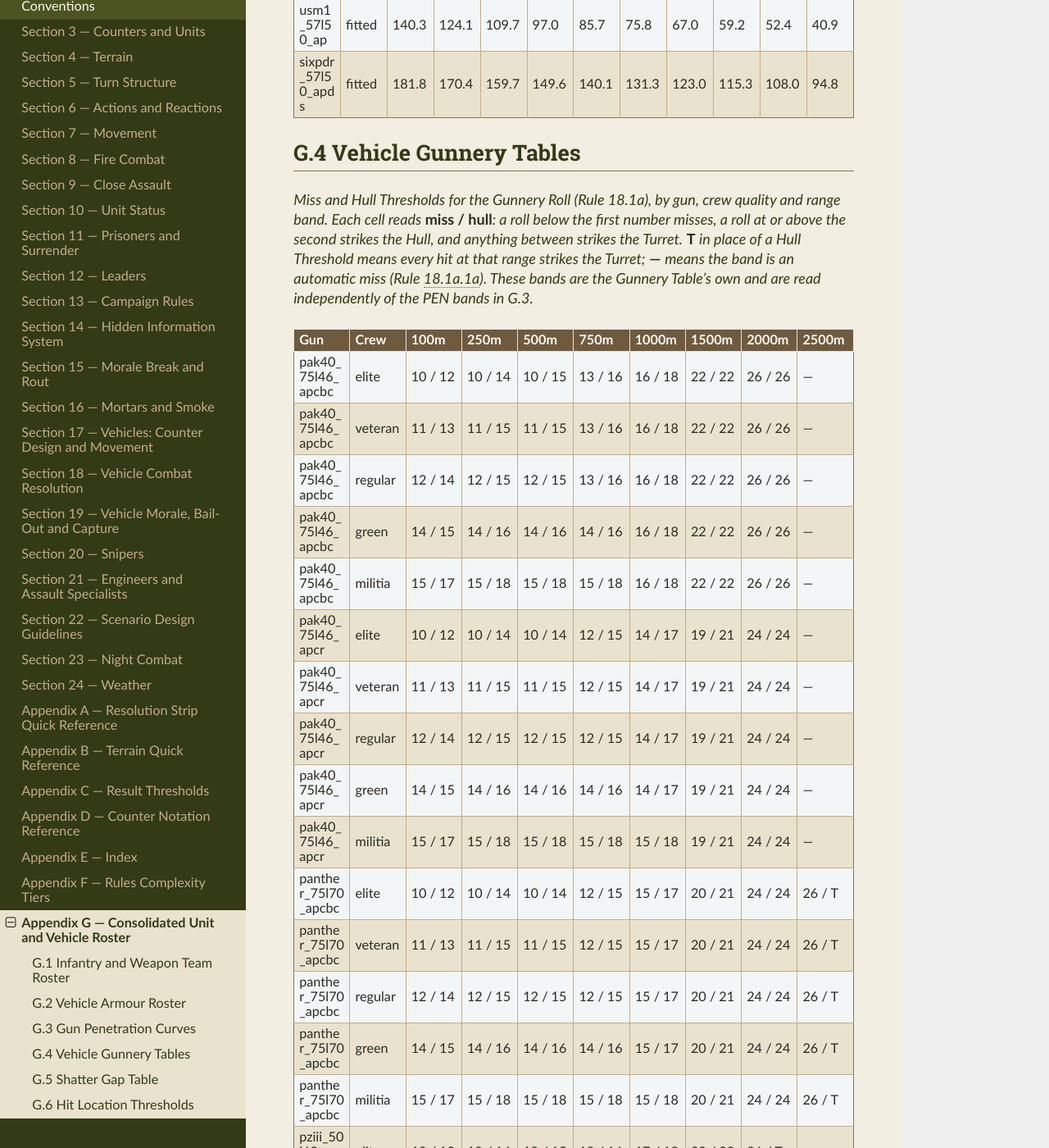
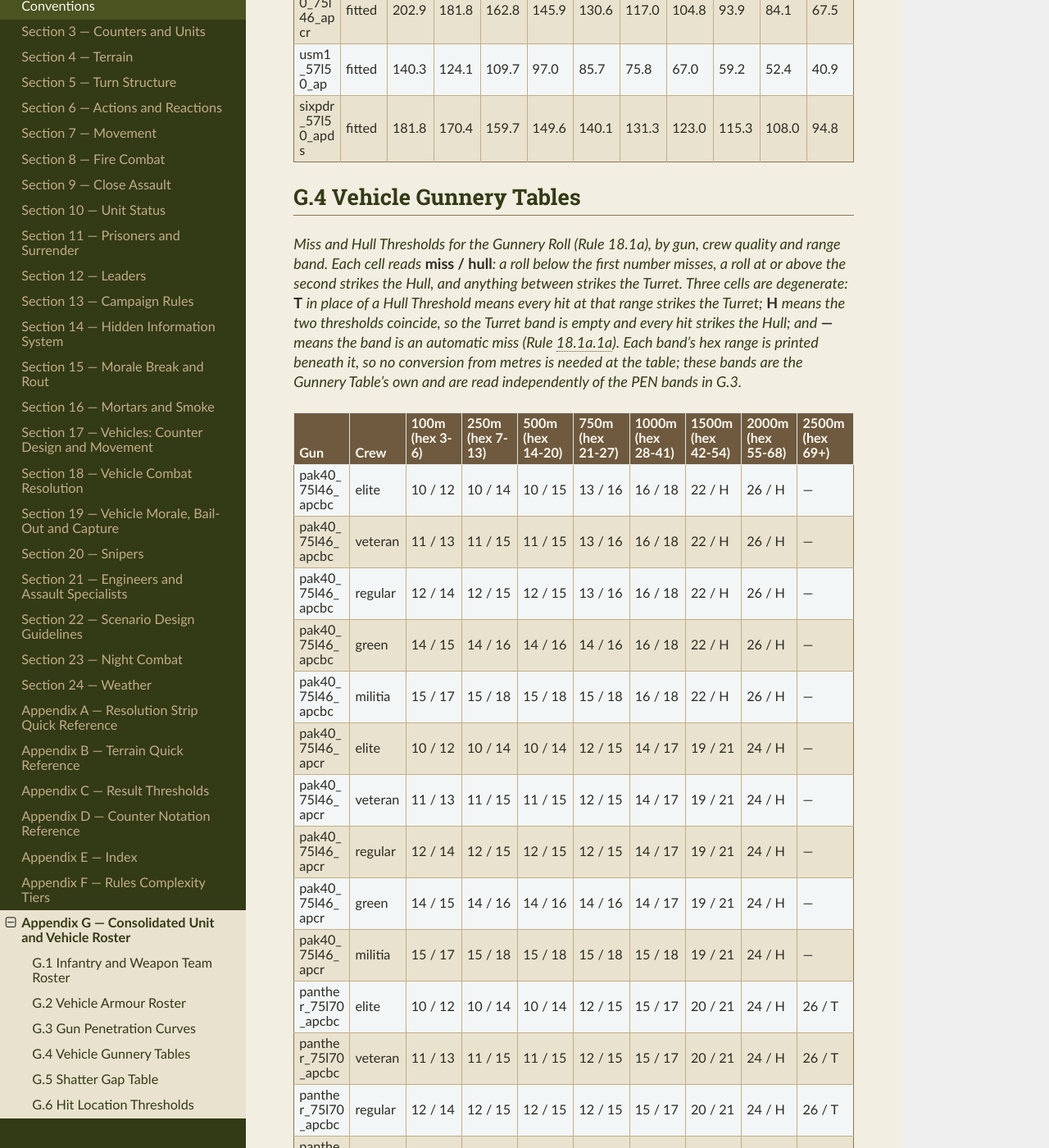
Before and after one commit to spugnoid/wdr-wargame, a Sphinx documentation site: the page built from docs/source/appendix_g__consolidated_roster.rst, in a window 1280 px wide and 1400 px high, scrolled down 10275 px. Shown: the whole window at 82% size. Built offline with Sphinx 7.4.7 and the Read the Docs theme 3.1.0, drawn with Linux system fonts in a browser that asks for light colours; some of the changed text lies outside the part shown.

Commit message:
Make the vehicle tables usable: hex ranges, a sub-100m band, 80 cell forms
A playtest ran a full tank engagement and stopped on its first shot, twice.
Both causes were mine.

- No rule anywhere converted hexes to metres. The map is in hexes (2.3.1),
  Appendices G.3 and G.4 are in metres, Rule 18.12 quotes yards, and
  17.3.1/18.1a.3 said only "the actual range". Every vehicle shot needs
  this. Both rules now give the conversion, and both generated tables
  print each band's hex range beneath the metre figure, so nothing has to
  be converted at the table at all.
- The Gunnery Table's shortest band is 100m, about 2.7 hexes, so ranges of
  1 and 2 hexes -- the commonest tank ranges on a tactical map -- had no
  row and 18.1a.3's "next lower band" pointed at nothing. It now clamps to
  the shortest printed band, matching what 17.3.1 already does for PEN.
- G.4's legend defined three cell forms and the table contained four. 55
  cells had the two thresholds equal, meaning the Turret band is empty and
  every hit strikes the Hull -- undocumented, and the opposite of the 25
  cells where a missing Hull Threshold means every hit strikes the Turret.
  Both are now labelled, H and T.

Worth a look: those two encodings collide. At 2000m the 75mm KwK40 reads
26 / H (all hull) while the lighter 50mm KwK39 reads 26 / T (all turret),
with nothing physical distinguishing them, and 18.1a.1a's stated intent is
that extreme range should present the turret. That is a model question in
the pipeline, not a presentation one, so it is documented rather than
changed.

sphinx -W clean.

Co-Authored-By: Claude Opus 5 <noreply@anthropic.com>
Claude-Session: https://claude.ai/code/session_015yXELFrfaqQ4wwWFdrsDSf

```diff
--- a/docs/source/appendix_g__consolidated_roster.rst
+++ b/docs/source/appendix_g__consolidated_roster.rst
@@ -1258,16 +1258,26 @@ the ammunition nature actually fired.*
 
    * - **Gun**
      - **Confidence**
-     - **0m**
-     - **250m**
-     - **500m**
-     - **750m**
-     - **1000m**
-     - **1250m**
-     - **1500m**
-     - **1750m**
-     - **2000m**
-     - **2500m**
+     - **0m
+       (hex 1-6)**
+     - **250m
+       (hex 7-13)**
+     - **500m
+       (hex 14-20)**
+     - **750m
+       (hex 21-27)**
+     - **1000m
+       (hex 28-34)**
+     - **1250m
+       (hex 35-41)**
+     - **1500m
+       (hex 42-47)**
+     - **1750m
+       (hex 48-54)**
+     - **2000m
+       (hex 55-68)**
+     - **2500m
+       (hex 69+)**
    * - pziv_75l48_apcbc
      - fitted
      - 137.8
@@ -1467,10 +1477,13 @@ G.4  Vehicle Gunnery Tables
 *Miss and Hull Thresholds for the Gunnery Roll (Rule 18.1a), by gun, crew
 quality and range band. Each cell reads* **miss / hull**\ *: a roll below the
 first number misses, a roll at or above the second strikes the Hull, and
-anything between strikes the Turret.* **T** *in place of a Hull Threshold
-means every hit at that range strikes the Turret;* **—** *means the band is
-an automatic miss (Rule 18.1a.1a). These bands are the Gunnery Table's own
-and are read independently of the PEN bands in G.3.*
+anything between strikes the Turret. Three cells are degenerate:* **T** *in
+place of a Hull Threshold means every hit at that range strikes the Turret;*
+**H** *means the two thresholds coincide, so the Turret band is empty and
+every hit strikes the Hull; and* **—** *means the band is an automatic miss
+(Rule 18.1a.1a). Each band's hex range is printed beneath it, so no
+conversion from metres is needed at the table; these bands are the Gunnery
+Table's own and are read independently of the PEN bands in G.3.*
 
 .. list-table::
    :header-rows: 1
@@ -1479,13 +1492,21 @@ and are read independently of the PEN bands in G.3.*
    * - **Gun**
      - **Crew**
      - **100m**
+       (hex 3-6)
      - **250m**
+       (hex 7-13)
      - **500m**
+       (hex 14-20)
      - **750m**
+       (hex 21-27)
      - **1000m**
+       (hex 28-41)
      - **1500m**
+       (hex 42-54)
      - **2000m**
+       (hex 55-68)
      - **2500m**
+       (hex 69+)
    * - pak40_75l46_apcbc
      - elite
      - 10 / 12
@@ -1493,8 +1514,8 @@ and are read independently of the PEN bands in G.3.*
      - 10 / 15
      - 13 / 16
      - 16 / 18
-     - 22 / 22
-     - 26 / 26
+     - 22 / H
+     - 26 / H
      - —
    * - pak40_75l46_apcbc
      - veteran
@@ -1503,8 +1524,8 @@ and are read independently of the PEN bands in G.3.*
      - 11 / 15
      - 13 / 16
      - 16 / 18
-     - 22 / 22
-     - 26 / 26
+     - 22 / H
+     - 26 / H
      - —
    * - pak40_75l46_apcbc
      - regular
@@ -1513,8 +1534,8 @@ and are read independently of the PEN bands in G.3.*
      - 12 / 15
      - 13 / 16
      - 16 / 18
-     - 22 / 22
-     - 26 / 26
+     - 22 / H
+     - 26 / H
      - —
    * - pak40_75l46_apcbc
      - green
@@ -1523,8 +1544,8 @@ and are read independently of the PEN bands in G.3.*
      - 14 / 16
      - 14 / 16
      - 16 / 18
-     - 22 / 22
-     - 26 / 26
+     - 22 / H
+     - 26 / H
      - —
    * - pak40_75l46_apcbc
      - militia
@@ -1533,8 +1554,8 @@ and are read independently of the PEN bands in G.3.*
      - 15 / 18
      - 15 / 18
      - 16 / 18
-     - 22 / 22
-     - 26 / 26
+     - 22 / H
+     - 26 / H
      - —
    * - pak40_75l46_apcr
      - elite
@@ -1544,7 +1565,7 @@ and are read independently of the PEN bands in G.3.*
      - 12 / 15
      - 14 / 17
      - 19 / 21
-     - 24 / 24
+     - 24 / H
      - —
    * - pak40_75l46_apcr
      - veteran
@@ -1554,7 +1575,7 @@ and are read independently of the PEN bands in G.3.*
      - 12 / 15
      - 14 / 17
      - 19 / 21
-     - 24 / 24
+     - 24 / H
      - —
    * - pak40_75l46_apcr
      - regular
@@ -1564,7 +1585,7 @@ and are read independently of the PEN bands in G.3.*
      - 12 / 15
      - 14 / 17
      - 19 / 21
-     - 24 / 24
+     - 24 / H
      - —
    * - pak40_75l46_apcr
      - green
@@ -1574,7 +1595,7 @@ and are read independently of the PEN bands in G.3.*
      - 14 / 16
      - 14 / 17
      - 19 / 21
-     - 24 / 24
+     - 24 / H
      - —
    * - pak40_75l46_apcr
      - militia
@@ -1584,7 +1605,7 @@ and are read independently of the PEN bands in G.3.*
      - 15 / 18
      - 15 / 18
      - 19 / 21
-     - 24 / 24
+     - 24 / H
      - —
    * - panther_75l70_apcbc
      - elite
@@ -1594,7 +1615,7 @@ and are read independently of the PEN bands in G.3.*
      - 12 / 15
      - 15 / 17
      - 20 / 21
-     - 24 / 24
+     - 24 / H
      - 26 / T
    * - panther_75l70_apcbc
      - veteran
@@ -1604,7 +1625,7 @@ and are read independently of the PEN bands in G.3.*
      - 12 / 15
      - 15 / 17
      - 20 / 21
-     - 24 / 24
+     - 24 / H
      - 26 / T
    * - panther_75l70_apcbc
      - regular
@@ -1614,7 +1635,7 @@ and are read independently of the PEN bands in G.3.*
      - 12 / 15
      - 15 / 17
      - 20 / 21
-     - 24 / 24
+     - 24 / H
      - 26 / T
    * - panther_75l70_apcbc
      - green
@@ -1624,7 +1645,7 @@ and are read independently of the PEN bands in G.3.*
      - 14 / 16
      - 15 / 17
      - 20 / 21
-     - 24 / 24
+     - 24 / H
      - 26 / T
    * - panther_75l70_apcbc
      - militia
@@ -1634,7 +1655,7 @@ and are read independently of the PEN bands in G.3.*
      - 15 / 18
      - 15 / 18
      - 20 / 21
-     - 24 / 24
+     - 24 / H
      - 26 / T
    * - pziii_50l60_apcbc
      - elite
@@ -1694,7 +1715,7 @@ and are read independently of the PEN bands in G.3.*
      - 14 / 16
      - 17 / 19
      - 22 / 23
-     - 26 / 26
+     - 26 / H
      - —
    * - pziv_75l48_apcbc
      - veteran
@@ -1704,7 +1725,7 @@ and are read independently of the PEN bands in G.3.*
      - 14 / 16
      - 17 / 19
      - 22 / 23
-     - 26 / 26
+     - 26 / H
      - —
    * - pziv_75l48_apcbc
      - regular
@@ -1714,7 +1735,7 @@ and are read independently of the PEN bands in G.3.*
      - 14 / 16
      - 17 / 19
      - 22 / 23
-     - 26 / 26
+     - 26 / H
      - —
    * - pziv_75l48_apcbc
      - green
@@ -1724,7 +1745,7 @@ and are read independently of the PEN bands in G.3.*
      - 14 / 16
      - 17 / 19
      - 22 / 23
-     - 26 / 26
+     - 26 / H
      - —
    * - pziv_75l48_apcbc
      - militia
@@ -1734,7 +1755,7 @@ and are read independently of the PEN bands in G.3.*
      - 15 / 18
      - 17 / 19
      - 22 / 23
-     - 26 / 26
+     - 26 / H
      - —
    * - seventeenpdr_76l55_apcbc
      - elite
@@ -1744,7 +1765,7 @@ and are read independently of the PEN bands in G.3.*
      - 12 / 16
      - 15 / 17
      - 20 / 21
-     - 24 / 24
+     - 24 / H
      - 26 / T
    * - seventeenpdr_76l55_apcbc
      - veteran
@@ -1754,7 +1775,7 @@ and are read independently of the PEN bands in G.3.*
      - 12 / 16
      - 15 / 17
      - 20 / 21
-     - 24 / 24
+     - 24 / H
      - 26 / T
    * - seventeenpdr_76l55_apcbc
      - regular
@@ -1764,7 +1785,7 @@ and are read independently of the PEN bands in G.3.*
      - 12 / 16
      - 15 / 17
      - 20 / 21
-     - 24 / 24
+     - 24 / H
      - 26 / T
    * - seventeenpdr_76l55_apcbc
      - green
@@ -1774,7 +1795,7 @@ and are read independently of the PEN bands in G.3.*
      - 14 / 16
      - 15 / 17
      - 20 / 21
-     - 24 / 24
+     - 24 / H
      - 26 / T
    * - seventeenpdr_76l55_apcbc
      - militia
@@ -1784,7 +1805,7 @@ and are read independently of the PEN bands in G.3.*
      - 15 / 18
      - 15 / 18
      - 20 / 21
-     - 24 / 24
+     - 24 / H
      - 26 / T
    * - seventeenpdr_76l55_apds
      - elite
@@ -1843,7 +1864,7 @@ and are read independently of the PEN bands in G.3.*
      - 13 / 16
      - 17 / 18
      - 20 / 21
-     - 26 / 26
+     - 26 / H
      - —
      - —
    * - sherman75_m61_apc
@@ -1853,7 +1874,7 @@ and are read independently of the PEN bands in G.3.*
      - 13 / 16
      - 17 / 18
      - 20 / 21
-     - 26 / 26
+     - 26 / H
      - —
      - —
    * - sherman75_m61_apc
@@ -1863,7 +1884,7 @@ and are read independently of the PEN bands in G.3.*
      - 13 / 16
      - 17 / 18
      - 20 / 21
-     - 26 / 26
+     - 26 / H
      - —
      - —
    * - sherman75_m61_apc
@@ -1873,7 +1894,7 @@ and are read independently of the PEN bands in G.3.*
      - 14 / 16
      - 17 / 18
      - 20 / 21
-     - 26 / 26
+     - 26 / H
      - —
      - —
    * - sherman75_m61_apc
@@ -1883,7 +1904,7 @@ and are read independently of the PEN bands in G.3.*
      - 15 / 18
      - 17 / 18
      - 20 / 21
-     - 26 / 26
+     - 26 / H
      - —
      - —
    * - sherman76_m62_apc
@@ -1995,7 +2016,7 @@ and are read independently of the PEN bands in G.3.*
      - 13 / 16
      - 17 / 18
      - 21 / 22
-     - 24 / 24
+     - 24 / H
    * - sixpdr_57l50_apds
      - veteran
      - 11 / 13
@@ -2005,7 +2026,7 @@ and are read independently of the PEN bands in G.3.*
      - 13 / 16
      - 17 / 18
      - 21 / 22
-     - 24 / 24
+     - 24 / H
    * - sixpdr_57l50_apds
      - regular
      - 12 / 14
@@ -2015,7 +2036,7 @@ and are read independently of the PEN bands in G.3.*
      - 13 / 16
      - 17 / 18
      - 21 / 22
-     - 24 / 24
+     - 24 / H
    * - sixpdr_57l50_apds
      - green
      - 14 / 15
@@ -2025,7 +2046,7 @@ and are read independently of the PEN bands in G.3.*
      - 14 / 16
      - 17 / 18
      - 21 / 22
-     - 24 / 24
+     - 24 / H
    * - sixpdr_57l50_apds
      - militia
      - 15 / 17
@@ -2035,7 +2056,7 @@ and are read independently of the PEN bands in G.3.*
      - 15 / 18
      - 17 / 18
      - 21 / 22
-     - 24 / 24
+     - 24 / H
    * - t3485_85_d5t_apc
      - elite
      - 10 / 12
--- a/docs/source/section_17__vehicles_counter_design_and_movement.rst
+++ b/docs/source/section_17__vehicles_counter_design_and_movement.rst
@@ -259,7 +259,7 @@ Vehicle counters display the following fields:
 ------------------------
 
 
-**17.3.1**  Penetration values (PEN) are printed as 0°-equivalent millimetres at a small set of range bands (typically 0/250/500/750/1000/1500/2000m), not as a single value with falloff notation. Read the row for the actual range to target, using the next lower printed band if the exact range falls between two listed bands — a shot at less than 250m reads the 0m (point-blank) row.
+**17.3.1**  Penetration values (PEN) are printed as 0°-equivalent millimetres at a small set of range bands (typically 0/250/500/750/1000/1500/2000m), not as a single value with falloff notation. Read the row for the actual range to target, using the next lower printed band if the exact range falls between two listed bands — a shot at less than 250m reads the 0m (point-blank) row. **Converting hexes to metres:** one hex is 40 yards, so range in hexes × 37 gives metres (Rule 2.1.1). Appendix G.3 prints the hex range for each band beside it, so no conversion is needed at the table.
 
 .. container:: rule-guide
 
--- a/docs/source/section_18__vehicle_combat_resolution.rst
+++ b/docs/source/section_18__vehicle_combat_resolution.rst
@@ -116,7 +116,7 @@ Vehicle combat uses a dedicated resolution sequence that determines whether a ro
 
    **Example:** A vehicle counter printed with Morale 5 has Regular Crew Quality baked into its Gunnery Table forever — nothing that happens to the vehicle during play changes which crew-quality tier its printed thresholds reflect.
 
-**18.1a.3**  Roll 1d6+1d8+1d12 (the same combination used for every other fire attack, Rule 8.5.1) and compare to the Miss Threshold and Hull Threshold for the actual range to target, using the next lower printed range band if the exact range falls between two listed bands.
+**18.1a.3**  Roll 1d6+1d8+1d12 (the same combination used for every other fire attack, Rule 8.5.1) and compare to the Miss Threshold and Hull Threshold for the actual range to target, using the next lower printed range band if the exact range falls between two listed bands. A range shorter than the shortest printed band reads that shortest band — the Gunnery Table's own bands begin at 100m, so ranges of 1 or 2 hexes read the 100m row. **Converting hexes to metres:** one hex is 40 yards, so range in hexes × 37 gives metres (Rule 2.1.1); Appendix G.4 prints the hex range for each band beside it, so no conversion is needed at the table.
 
 .. container:: rule-guide
 
```
Also changed, not shown: other parts of docs/source/appendix_g__consolidated_roster.rst (+15 -15 lines), 1 other file.
